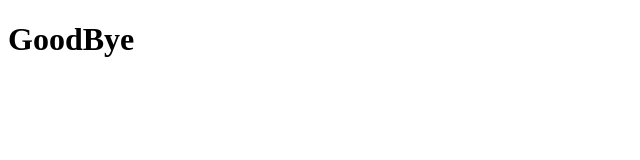
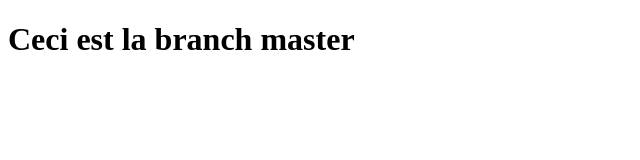
Before and after one commit to Abdellah-Mounajaik/exo_final_git_abdellah, a plain HTML site: page index.html in a window 1280 px wide. Shown: the whole page, without its empty margins (0-640 px from the left). Drawn offline with Linux system fonts and the light colour scheme.

Commit message:
changement du contenu du h1 par 'ceci est la branch master'

```diff
--- a/index.html
+++ b/index.html
@@ -6,6 +6,6 @@
     <title>Document</title>
 </head>
 <body>
-    <h1>GoodBye</h1>
+    <h1>Ceci est la branch master</h1>
 </body>
 </html>
```
